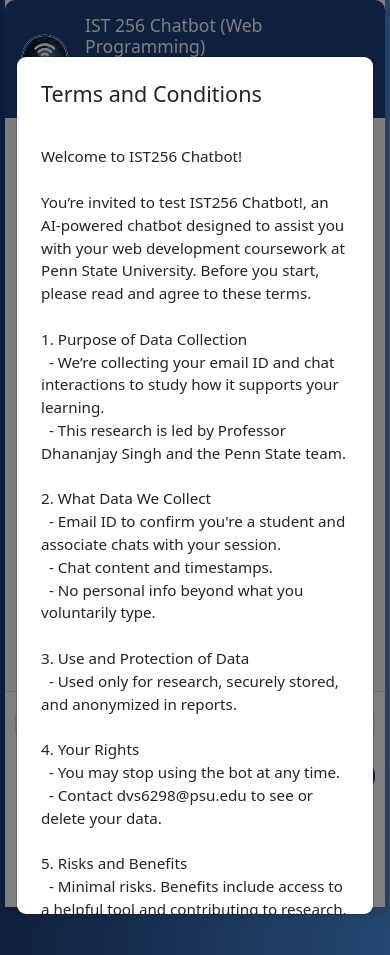
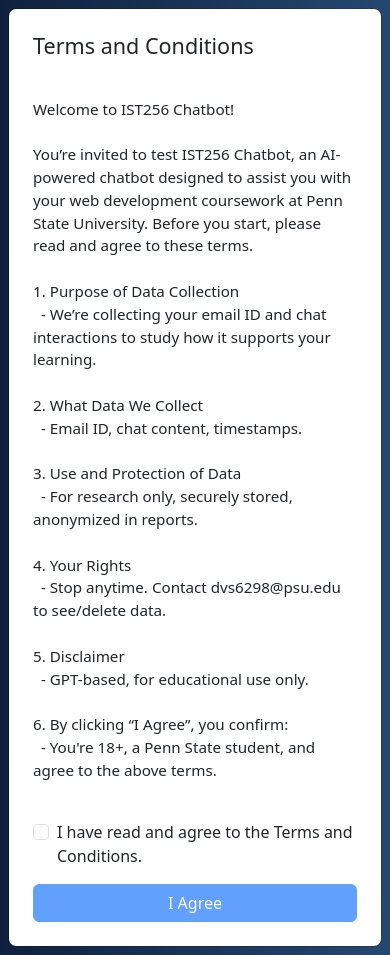
Before and after one commit to siqiliu2/worWebChatBot-2, a Flask app: template templates/index.html in a window 390 px wide. Run offline with Flask 3, Linux system fonts and the light colour scheme; the template is opened without the code that fills it: most values are stand-ins (such as "Sample title", 1, 10 or a date in 2020); some libraries are stand-ins or nearby versions.

Commit message:
responisve part 2

```diff
--- a/static/style.css
+++ b/static/style.css
@@ -5,7 +5,7 @@
 }
 
 .chat {
-  height: 100vh; /* Full screen height */
+  height: calc(var(--vh, 1vh) * 100); /* Full screen height */
   display: flex;
   align-items: center;
   justify-content: center;
--- a/templates/index.html
+++ b/templates/index.html
@@ -6,36 +6,26 @@
   <title>IST 256 Chatbot (Web Programming)</title>
   <link rel="stylesheet" href="https://cdn.jsdelivr.net/npm/bootstrap@5.3.0/dist/css/bootstrap.min.css"/>
   <script src="https://ajax.googleapis.com/ajax/libs/jquery/3.6.0/jquery.min.js"></script>
-  <script src="https://kit.fontawesome.com/a076d05399.js"></script>
   <link rel="stylesheet" href="{{ url_for('static', filename='style.css') }}">
   <style>
     body, html {
-      height: 100%;
-      width: 100%;
       margin: 0;
       padding: 0;
-      display: flex;
-      justify-content: center;
-      align-items: flex-start;
+      height: 100%;
       background: linear-gradient(to right, #1d417d, #4a90e2);
-      overflow-x: hidden;
-      overflow-y: auto;
     }
 
-
     .chat-container {
-      width: 95%;
+      display: flex;
+      flex-direction: column;
       max-width: 500px;
+      width: 100%;
+      margin: 0 auto;
       background: #fff;
       border-radius: 10px;
       box-shadow: 0px 5px 15px rgba(0, 0, 0, 0.2);
-      display: flex;
-      flex-direction: column;
-      margin: 20px auto;
-      min-height: 90vh;
+      height: 100vh;
     }
-
-
 
     .chat-header {
       background: #1d417d;
@@ -48,9 +38,8 @@
     }
 
     .chat-header img {
-      width: 80px;
-      height: 80px;
-      border-radius: 50%;
+      width: 60px;
+      height: 60px;
       margin-right: 15px;
     }
 
@@ -58,169 +47,80 @@
       flex-grow: 1;
       overflow-y: auto;
       padding: 15px;
-      background: #f9f9f9;
-      max-height: 60vh; /* Responsive limit */
+      display: flex;
+      flex-direction: column;
+      gap: 10px;
     }
 
     .chat-footer {
       display: flex;
+      align-items: center;
+      gap: 10px;
       padding: 10px;
+      border-top: 1px solid #ddd;
       background: #fff;
-      border-top: 1px solid #ddd;
-      gap: 10px;
-      flex-wrap: wrap;
     }
 
+    .chat-footer input[type="text"] {
+      flex: 1;
+      padding: 10px 15px;
+      border-radius: 25px;
+      border: 1px solid #ccc;
+      font-size: 1rem;
+    }
+
+    .chat-footer button {
+      background-color: #1d417d;
+      color: #fff;
+      border: none;
+      border-radius: 50%;
+      width: 40px;
+      height: 40px;
+      font-size: 1.2rem;
+      display: flex;
+      justify-content: center;
+      align-items: center;
+    }
 
     .message {
       max-width: 80%;
-      padding: 10px;
+      padding: 10px 15px;
       border-radius: 10px;
-      margin-bottom: 10px;
-      word-wrap: break-word;
+      font-size: 0.95rem;
+      line-height: 1.4;
+      word-break: break-word;
       display: inline-block;
     }
 
     .user-message {
-      background: #007bff;
+      align-self: flex-end;
+      background-color: #007bff;
       color: white;
-      text-align: right;
-      align-self: flex-end;
+      border-bottom-right-radius: 0;
     }
 
     .bot-message {
-      background: #e9ecef;
-      color: black;
+      align-self: flex-start;
+      background-color: #f1f1f1;
+      color: #333;
+      border-bottom-left-radius: 0;
     }
 
-    .chat-footer {
-      display: flex;
-      padding: 10px;
-      background: white;
-      border-top: 1px solid #ddd;
-      border-bottom-left-radius: 10px;
-      border-bottom-right-radius: 10px;
-    }
-
-    .chat-footer input {
-      flex: 1;
-      padding: 10px;
-      border-radius: 20px;
-      border: 1px solid #ddd;
-      outline: none;
-    }
-
-    .chat-footer button {
-      background: #1d417d;
-      color: white;
-      border: none;
-      border-radius: 50%;
-      width: 45px;
-      height: 45px;
-      display: flex;
-      align-items: center;
-      justify-content: center;
-      margin-left: 10px;
-      cursor: pointer;
-    }
-
-    .chat-footer button i {
-      font-size: 20px;
-      color: white !important;
+    .timestamp {
+      font-size: 0.75rem;
+      color: #999;
+      margin-top: 5px;
     }
 
     .typing-indicator {
-      display: none;
-      margin-left: 20px;
-      margin-bottom: 10px;
-      font-size: 14px;
+      font-size: 0.85rem;
       color: #666;
-      margin-top: 5px;
+      padding-left: 5px;
     }
-
-    .modal-content {
-      overflow-y: auto;
-      max-height: 90vh;
-    }
-
-    /* Responsive cleanup for all mobile devices */
-    @media (max-width: 768px) {
-      .chat-container {
-        width: 100%;
-        max-width: 100%;
-        height: 95vh;
-        margin: 0 5px;
-        border-radius: 0;
-      }
-
-      .chat-header img {
-        width: 50px;
-        height: 50px;
-      }
-
-      .chat-header h5 {
-        font-size: 1.1rem;
-      }
-
-      .chat-header p {
-        font-size: 0.9rem;
-      }
-
-      .message {
-        font-size: 0.9rem;
-        padding: 8px;
-      }
-
-      .chat-footer {
-        flex-direction: column;
-        gap: 10px;
-      }
-
-      .chat-footer input {
-        font-size: 0.9rem;
-        padding: 10px;
-        width: 100%;
-        border-radius: 15px;
-      }
-
-      .chat-footer button {
-        align-self: flex-end;
-        width: 42px;
-        height: 42px;
-      }
-
-      .modal-dialog {
-        margin: 1rem !important;
-        max-width: 100% !important;
-      }
-
-      .modal-content {
-        border-radius: 10px;
-      }
-
-      .form-check {
-        font-size: 0.9rem;
-      }
-    }
-
-
-
   </style>
 </head>
 <body>
-  <script>
-    window.addEventListener('resize', () => {
-      const active = document.activeElement;
-      if (active && active.tagName === 'INPUT') {
-        setTimeout(() => {
-          active.scrollIntoView({ behavior: 'smooth' });
-        }, 300);
-      }
-    });
-  </script>
-
-
-<!-- Terms and Conditions Modal -->
+<!-- Terms Modal -->
 <div class="modal" id="termsModal" tabindex="-1" style="display: block; background-color: rgba(0,0,0,0.5);">
   <div class="modal-dialog modal-dialog-centered modal-lg">
     <div class="modal-content p-4">
@@ -228,35 +128,25 @@
       <div class="mb-3" style="font-size: 0.95rem; white-space: pre-wrap;">
 Welcome to IST256 Chatbot!
 
-You’re invited to test IST256 Chatbot!, an AI-powered chatbot designed to assist you with your web development coursework at Penn State University. Before you start, please read and agree to these terms.
+You’re invited to test IST256 Chatbot, an AI-powered chatbot designed to assist you with your web development coursework at Penn State University. Before you start, please read and agree to these terms.
 
 1. Purpose of Data Collection
   - We’re collecting your email ID and chat interactions to study how it supports your learning.
-  - This research is led by Professor Dhananjay Singh and the Penn State team.
 
 2. What Data We Collect
-  - Email ID to confirm you're a student and associate chats with your session.
-  - Chat content and timestamps.
-  - No personal info beyond what you voluntarily type.
+  - Email ID, chat content, timestamps.
 
 3. Use and Protection of Data
-  - Used only for research, securely stored, and anonymized in reports.
+  - For research only, securely stored, anonymized in reports.
 
 4. Your Rights
-  - You may stop using the bot at any time.
-  - Contact dvs6298@psu.edu to see or delete your data.
+  - Stop anytime. Contact dvs6298@psu.edu to see/delete data.
 
-5. Risks and Benefits
-  - Minimal risks. Benefits include access to a helpful tool and contributing to research.
+5. Disclaimer
+  - GPT-based, for educational use only.
 
-6. Liability Disclaimer
-  - The chatbot uses GPT tech and is for educational use only.
-  - Use judgment; responses are not guaranteed to be accurate.
-
-7. By clicking “I Agree”, you confirm:
-  - You're 18+ (or have consent).
-  - You're a Penn State student in Spring 2025 Web Dev.
-  - You agree to data collection and terms above.
+6. By clicking “I Agree”, you confirm:
+  - You're 18+, a Penn State student, and agree to the above terms.
       </div>
       <div class="form-check mb-3">
         <input class="form-check-input" type="checkbox" id="agreeCheckbox">
@@ -269,15 +159,13 @@
   </div>
 </div>
 
-<!-- Chat UI -->
-<div class="chat-container">
+<!-- Chat Interface -->
+<div class="chat-container" style="display:none;">
   <div class="chat-header">
-    <a href="https://sites.google.com/site/danusn" target="_blank">
-      <img src="{{ url_for('static', filename='ReSENSE_Lab.png') }}" alt="Logo">
-    </a>
+    <img src="{{ url_for('static', filename='ReSENSE_Lab.png') }}" alt="Logo">
     <div>
-      <h5>IST 256 Chatbot (Web Programming)</h5>
-      <p>Ask me anything about the course!</p>
+      <h5 class="m-0">IST 256 Chatbot</h5>
+      <p class="m-0 small">Ask me anything about the course!</p>
     </div>
   </div>
 
@@ -287,36 +175,24 @@
         <div class="chat-message">
           <div class="user"><strong>You:</strong> {{ user_msg }}</div>
           <div class="bot"><strong>Bot:</strong> {{ bot_msg }}</div>
-          <div class="timestamp text-muted small">
-            🕒 {{ ts.strftime('%B %d, %Y at %I:%M %p') }}
-          </div>
+          <div class="timestamp text-muted small">🕒 {{ ts.strftime('%B %d, %Y at %I:%M %p') }}</div>
         </div>
       {% endfor %}
     {% endif %}
-
+    <div class="typing-indicator" style="display:none;">Chatbot is typing...</div>
   </div>
-
 
   <div class="chat-footer">
     <input type="text" id="userInput" placeholder="Type your message..." required>
     <button id="send">
-      <svg viewBox="0 0 24 24">
-        <path d="M4 12l1.41 1.41L11 7.83V20h2V7.83l5.59 5.58L20 12l-8-8-8 8z" />
+      <svg viewBox="0 0 24 24" width="20" height="20">
+        <path fill="white" d="M2,21L23,12L2,3V10L17,12L2,14V21Z" />
       </svg>
     </button>
   </div>
-
-  <div class="typing-indicator">Chatbot is typing...</div>
 </div>
-
 <script>
-  let userEmail = "{{ email }}";
-
-  function escapeHTML(str) {
-    return str.replace(/&/g, "&amp;")
-              .replace(/</g, "&lt;")
-              .replace(/>/g, "&gt;");
-  }
+  const userEmail = "{{ email }}";
 
   $("#agreeCheckbox").change(function () {
     $("#acceptTermsBtn").prop("disabled", !this.checked);
@@ -327,23 +203,27 @@
     $(".chat-container").show();
   });
 
+  function escapeHTML(str) {
+    return str.replace(/&/g, "&amp;")
+              .replace(/</g, "&lt;")
+              .replace(/>/g, "&gt;");
+  }
+
   function scrollToBottom() {
-    const chatBody = document.getElementById("messageContainer");
-    chatBody.scrollTop = chatBody.scrollHeight;
+    const container = document.getElementById("messageContainer");
+    container.scrollTop = container.scrollHeight;
   }
 
   function sendMessage() {
-    const userMessage = $("#userInput").val().trim();
-    if (!userMessage) return;
+    const userInput = $("#userInput");
+    const message = userInput.val().trim();
+    if (!message) return;
 
-    const str_time = new Date().toLocaleTimeString([], { hour: '2-digit', minute: '2-digit' });
+    const time = new Date().toLocaleTimeString([], { hour: '2-digit', minute: '2-digit' });
 
-    const $userMsgDiv = $("<div>", { class: "text-end" });
-    const $userMsgContainer = $("<div>", { class: "message user-message" }).text(userMessage);
-    $userMsgContainer.append($("<br>")).append($("<small>").text(str_time));
-    $userMsgDiv.append($userMsgContainer);
-    $("#messageContainer").append($userMsgDiv);
-    $("#userInput").val("");
+    const userMsg = `<div class="message user-message">${escapeHTML(message)}<div class="timestamp">${time}</div></div>`;
+    $(".typing-indicator").before(userMsg);
+    userInput.val("");
     scrollToBottom();
 
     $(".typing-indicator").show();
@@ -351,20 +231,12 @@
     $.ajax({
       type: "POST",
       url: "/get",
-      data: JSON.stringify({ msg: userMessage, email: userEmail }),
+      data: JSON.stringify({ msg: message, email: userEmail }),
       contentType: "application/json",
       success: function (data) {
         $(".typing-indicator").hide();
-        const $botMsgDiv = $("<div>", { class: "text-start" });
-        const $botMsgContainer = $("<div>", { class: "message bot-message" }).html(`
-          <div style="white-space: pre-wrap; word-wrap: break-word;">
-              ${escapeHTML(data.response.replace(/\*\*/g, ""))}
-          </div>
-          <br>
-          <small>${str_time}</small>
-        `);
-        $botMsgDiv.append($botMsgContainer);
-        $("#messageContainer").append($botMsgDiv);
+        const botReply = `<div class="message bot-message">${escapeHTML(data.response)}<div class="timestamp">${time}</div></div>`;
+        $(".typing-indicator").before(botReply);
         scrollToBottom();
       }
     });
@@ -378,7 +250,13 @@
     }
   });
 
+  function adjustHeight() {
+    const vh = window.innerHeight * 0.01;
+    document.documentElement.style.setProperty("--vh", `${vh}px`);
+  }
 
+  window.addEventListener("resize", adjustHeight);
+  window.addEventListener("load", adjustHeight);
 </script>
 </body>
 </html>
```
